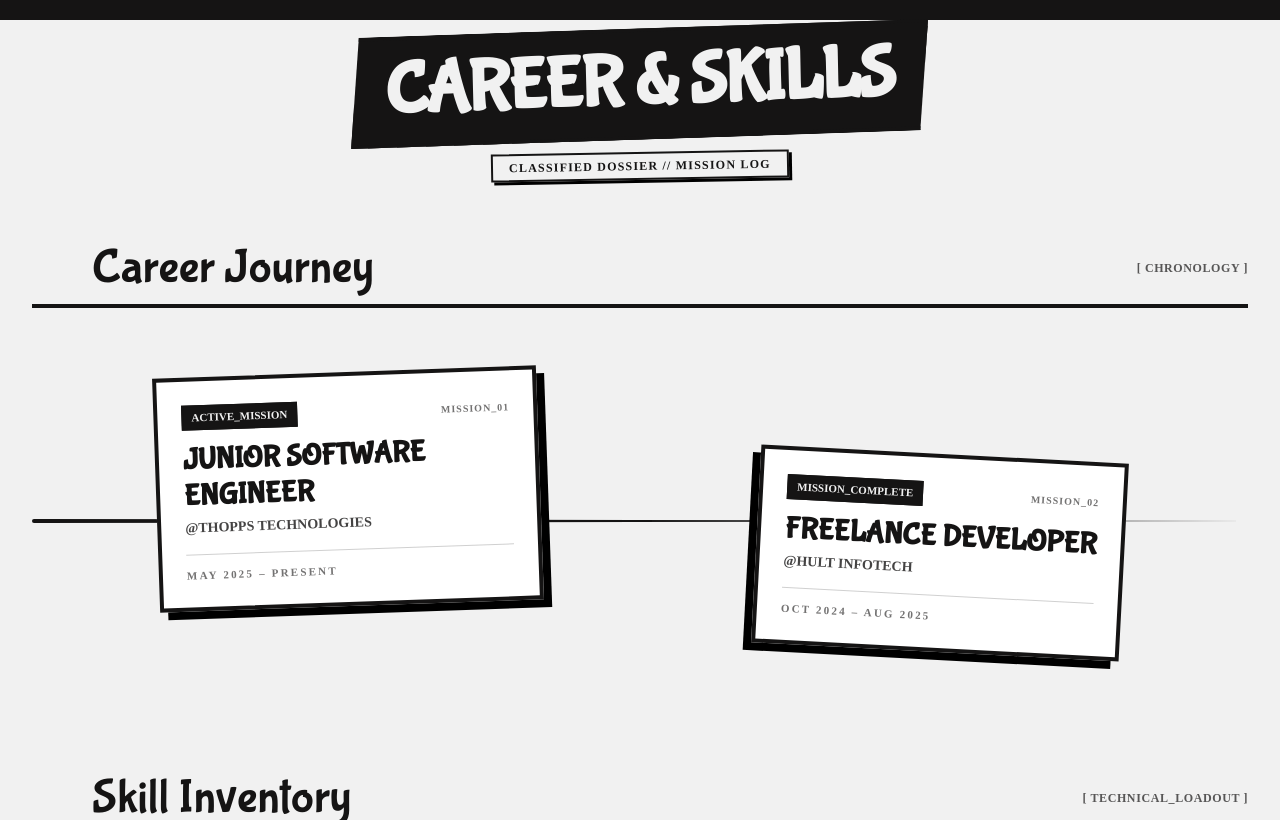
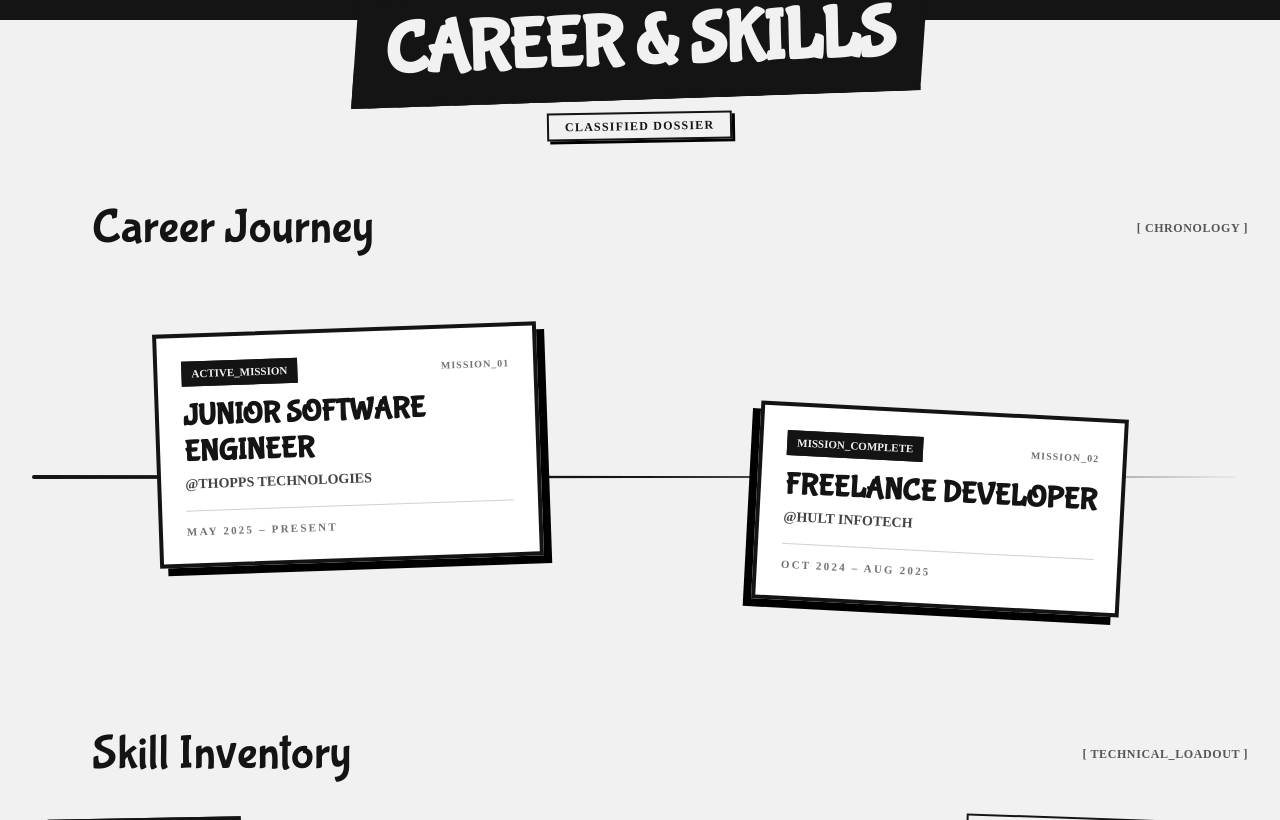
Before and after one commit to tomsabu444/React-Portfolio, a React (Vite) app: page / in a window 1280 px wide. Shown: the part 1500-2320 px from the top of the page. Built offline with nearby package versions, Linux system fonts and the light colour scheme; some icons are missing; a web font is replaced by a local one.

Commit message:
feat: adjust layout heights in AboutPage and remove unnecessary borders in TimelineSkillsPage

```diff
--- a/src/pages/AboutPage.tsx
+++ b/src/pages/AboutPage.tsx
@@ -36,7 +36,7 @@ function AboutPage() {
         }}
       />
 
-      <div className="flex flex-col gap-6 w-full h-[85vh] justify-center items-center">
+      <div className="flex flex-col gap-6 w-full h-[80vh] justify-center items-center">
         <h2 className="font-secondary text-background text-7xl ">About Me</h2>
 
         <p className="font-tertiary text-background text-lg font-medium w-3/4 text-center">
--- a/src/pages/TimelineSkillsPage.tsx
+++ b/src/pages/TimelineSkillsPage.tsx
@@ -103,13 +103,13 @@ function TimelineSkillsPage() {
           </motion.div>
 
           <div className="mt-3 inline-block -rotate-1 border-2 border-foreground bg-background px-4 py-1 font-tertiary text-xs font-bold tracking-widest text-foreground shadow-[3px_3px_0px_0px_rgba(0,0,0,1)] uppercase">
-            CLASSIFIED DOSSIER // MISSION LOG
+            CLASSIFIED DOSSIER
           </div>
         </div>
 
         {/* Part 1: Career Journey Timeline */}
         <div className="mb-20 w-full">
-          <div className="mb-10 flex items-center justify-between border-b-4 border-foreground pb-3">
+          <div className="mb-10 flex items-center justify-between pb-3">
             <h2 className="font-secondary text-4xl text-foreground md:text-5xl flex items-center gap-3">
               <TerminalIcon className="w-8 h-8 text-foreground" />
               Career Journey
@@ -189,7 +189,7 @@ function TimelineSkillsPage() {
 
         {/* Part 2: Skills Section */}
         <div className="w-full">
-          <div className="mb-10 flex items-center justify-between border-b-4 border-foreground pb-3">
+          <div className="mb-10 flex items-center justify-between pb-3">
             <h2 className="font-secondary text-4xl text-foreground md:text-5xl flex items-center gap-3">
               <WrenchIcon className="w-8 h-8 text-foreground" />
               Skill Inventory
```
